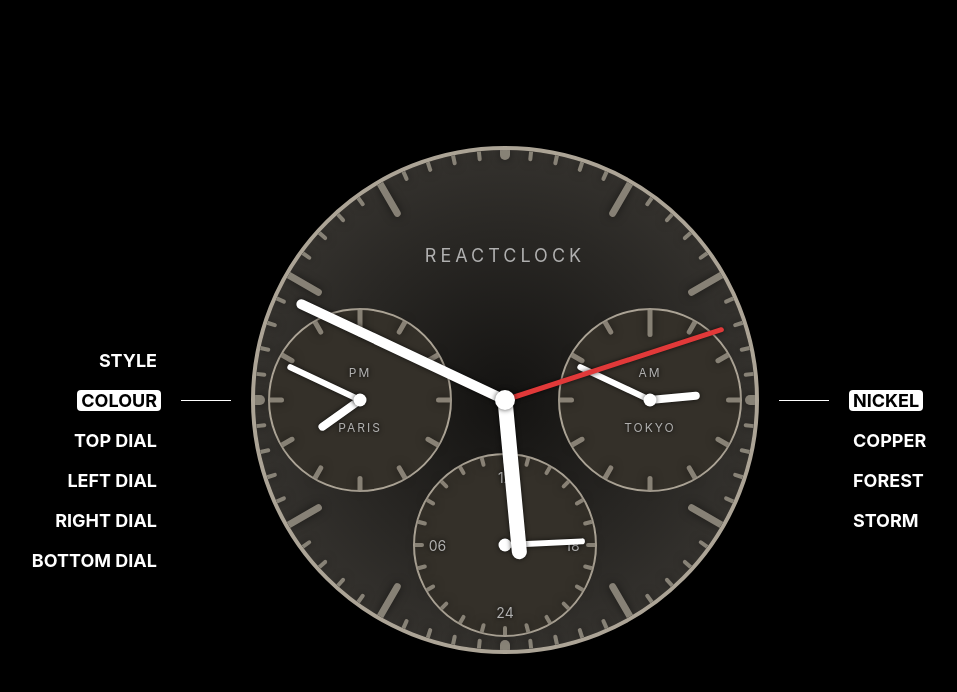
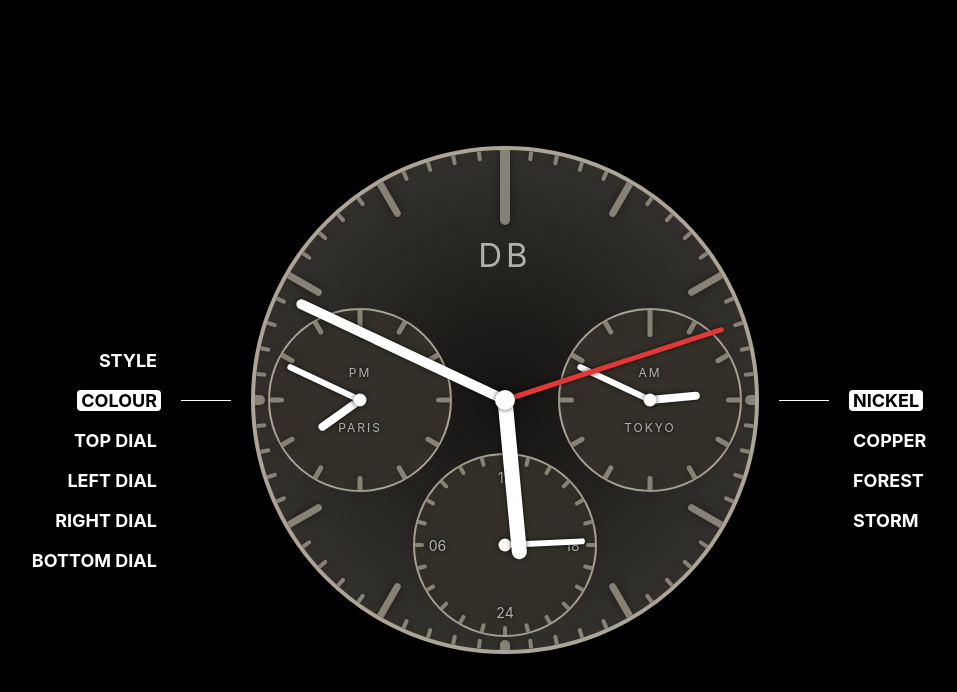
Before and after one commit to domb5041/modular-clock, a React (Create React App) app: page / in a window 1280 px wide. Shown: the top 692 px of the page, without its empty margins (135-1092 px from the left). Built offline with nearby package versions, Linux system fonts and the light colour scheme.

Commit message:
editable monogram

```diff
--- a/src/SubDial.js
+++ b/src/SubDial.js
@@ -59,13 +59,13 @@ const DialHighlight = styled(DialSlot)`
 
 function SubDial({ position }) {
     const { currentlyVisible } = store.subDial[position];
-    const isHidden = currentlyVisible === "none" || currentlyVisible === "text";
+    const isHidden = currentlyVisible === "none" || currentlyVisible === "monogram";
     const dialComplications = {
         "world-clock": <WorldClock position={position} />,
         temperature: <Temperature />,
         "sun-dial": <SunDial />,
         seconds: <Seconds />,
-        text: <Monogram />,
+        monogram: <Monogram position={position} />,
         none: null
     };
 
--- a/src/complications/Monogram.js
+++ b/src/complications/Monogram.js
@@ -1,6 +1,7 @@
 import React from "react";
 import { observer } from "mobx-react";
 import styled from "styled-components";
+import store from "../store/store";
 
 const Text = styled.div`
     position: absolute;
@@ -10,11 +11,20 @@ const Text = styled.div`
     text-transform: uppercase;
     color: ${(props) => props.theme.text};
     letter-spacing: 4px;
-    font-size: 18px;
+    width: 180px;
+    overflow: hidden;
+    white-space: nowrap;
+    text-overflow: ellipsis;
+    text-align: center;
 `;
 
-function Monogram() {
-    return <Text>Reactclock</Text>;
+function Monogram({ position }) {
+    const getFontSize = () => {
+        const length = store.subDial[position].monogram.length || 1;
+        const size = 30 / length;
+        return size + 18;
+    };
+    return <Text style={{ fontSize: getFontSize() }}>{store.subDial[position].monogram}</Text>;
 }
 
 export default observer(Monogram);
--- a/src/menus/Menu.js
+++ b/src/menus/Menu.js
@@ -1,5 +1,5 @@
 import React, { useState, useEffect } from "react";
-import { Container, ContainerInner, MenuItem, OptionsBlock, Dropdown } from "./Menu.styled";
+import { Container, ContainerInner, MenuItem, OptionsBlock, TextInput } from "./Menu.styled";
 
 export default function Menu({ secondaryMenu, onClick, activeItem, menuSelected, menu }) {
     const [menuOffset, setMenuOffset] = useState(0);
@@ -25,6 +25,7 @@ export default function Menu({ secondaryMenu, onClick, activeItem, menuSelected,
                             }}
                             active={activeItem === m.id}
                             secondaryMenu={secondaryMenu}
+                            disabled={m.disabled}
                         >
                             <div className="inner-text">{m.name}</div>
                         </MenuItem>
@@ -32,7 +33,9 @@ export default function Menu({ secondaryMenu, onClick, activeItem, menuSelected,
                             <OptionsBlock active={activeItem === m.id && m.options} key={`option-block-${i}`}>
                                 {m.options &&
                                     m.options.map((option, i) => (
-                                        <Dropdown id={option.id} key={i}>
+                                        <>
+                                            {option.type === "dropdown" && (
+                                                <TextInput id={option.id} key={i}>
                                                     <label id={`${option.id}-label`} htmlFor={`${option.id}-input`}>
                                                         city
                                                     </label>
@@ -46,7 +49,22 @@ export default function Menu({ secondaryMenu, onClick, activeItem, menuSelected,
                                                             <option value={l.id}>{l.name}</option>
                                                         ))}
                                                     </select>
-                                        </Dropdown>
+                                                </TextInput>
+                                            )}
+                                            {option.type === "text" && (
+                                                <TextInput>
+                                                    <label id={`${option.id}-label`} htmlFor={`${option.id}-input`}>
+                                                        text
+                                                    </label>
+                                                    <input
+                                                        value={option.value}
+                                                        onChange={(e) => option.onChange(e.target.value)}
+                                                        id={`${option.id}-input`}
+                                                        maxLength="20"
+                                                    />
+                                                </TextInput>
+                                            )}
+                                        </>
                                     ))}
                             </OptionsBlock>
                         )}
--- a/src/menus/Menu.styled.js
+++ b/src/menus/Menu.styled.js
@@ -45,13 +45,14 @@ export const OptionsBlock = styled.div`
     transition: 0.7s cubic-bezier(0, 0, 0, 1.01);
 `;
 
-export const Dropdown = styled.div`
+export const TextInput = styled.div`
     & label {
         text-transform: uppercase;
         font-size: 13px;
         padding-right: 5px;
     }
-    & select {
+    & select,
+    & input {
         background-color: transparent;
         border: 1px solid white;
         color: white;
--- a/src/menus/SecondaryMenu.js
+++ b/src/menus/SecondaryMenu.js
@@ -24,7 +24,21 @@ export default observer(() => {
         { id: "temperature", name: "temperature" },
         { id: "sun-dial", name: "sunrise sunset" },
         { id: "seconds", name: "seconds" },
-        { id: "text", name: "monogram" },
+        {
+            ...(pos === "topDial" && {
+                id: "monogram",
+                name: "monogram",
+                options: [
+                    {
+                        id: "monogram-text",
+                        type: "text",
+                        value: store.subDial[pos].monogram,
+                        label: "text",
+                        onChange: (text) => store.setSubDial(pos, "monogram", text)
+                    }
+                ]
+            })
+        },
         { id: "none", name: "off" }
     ];
 
--- a/src/store/store.js
+++ b/src/store/store.js
@@ -6,7 +6,7 @@ class Store {
     primaryMenu = "colour";
 
     subDial = {
-        topDial: { currentlyVisible: "text", timezone: "US/Hawaii" },
+        topDial: { currentlyVisible: "monogram", timezone: "US/Hawaii", monogram: "DB" },
         leftDial: { currentlyVisible: "world-clock", timezone: "Europe/Paris" },
         rightDial: { currentlyVisible: "world-clock", timezone: "Asia/Tokyo" },
         bottomDial: { currentlyVisible: "sun-dial", timezone: "America/New_York" }
@@ -51,19 +51,24 @@ class Store {
         const minimal = this.clockStyle === "minimal";
         if (pos) {
             const dialOff = this.subDial[pos].currentlyVisible === "none";
-            return minimal && dialOff ? "hrLong" : "hrShort";
+            const monogram = this.subDial[pos].currentlyVisible === "monogram";
+            return (minimal && dialOff) || monogram ? "hrLong" : "hrShort";
         }
         return minimal ? "hr" : "hrShort";
     }
 
-    returnNumberType(n) {
+    returnNumberType(n, dialPosition) {
         const minimal = this.clockStyle === "minimal";
-        return minimal ? null : n;
+        let showNumber = true;
+        if (dialPosition) {
+            showNumber = this.subDial[dialPosition].currentlyVisible === "none";
+        }
+        return minimal || !showNumber ? null : n;
     }
 
     get mainTickData() {
         return [
-            { deg: 0, type: this.returnTickType("topDial"), number: this.returnNumberType("12") },
+            { deg: 0, type: this.returnTickType("topDial"), number: this.returnNumberType("12", "topDial") },
             { deg: 6, type: "min" },
             { deg: 12, type: "min" },
             { deg: 18, type: "min" },
@@ -78,7 +83,7 @@ class Store {
             { deg: 72, type: "min" },
             { deg: 78, type: "min" },
             { deg: 84, type: "min" },
-            { deg: 90, type: this.returnTickType("rightDial"), number: this.returnNumberType("3") },
+            { deg: 90, type: this.returnTickType("rightDial"), number: this.returnNumberType("3", "rightDial") },
             { deg: 96, type: "min" },
             { deg: 102, type: "min" },
             { deg: 108, type: "min" },
@@ -93,7 +98,7 @@ class Store {
             { deg: 162, type: "min" },
             { deg: 168, type: "min" },
             { deg: 174, type: "min" },
-            { deg: 180, type: this.returnTickType("bottomDial"), number: this.returnNumberType("6") },
+            { deg: 180, type: this.returnTickType("bottomDial"), number: this.returnNumberType("6", "bottomDial") },
             { deg: 186, type: "min" },
             { deg: 192, type: "min" },
             { deg: 198, type: "min" },
@@ -108,7 +113,7 @@ class Store {
             { deg: 252, type: "min" },
             { deg: 258, type: "min" },
             { deg: 264, type: "min" },
-            { deg: 270, type: this.returnTickType("leftDial"), number: this.returnNumberType("9") },
+            { deg: 270, type: this.returnTickType("leftDial"), number: this.returnNumberType("9", "leftDial") },
             { deg: 276, type: "min" },
             { deg: 282, type: "min" },
             { deg: 288, type: "min" },
```
Lines whose indentation alone changed are shown as unchanged.
